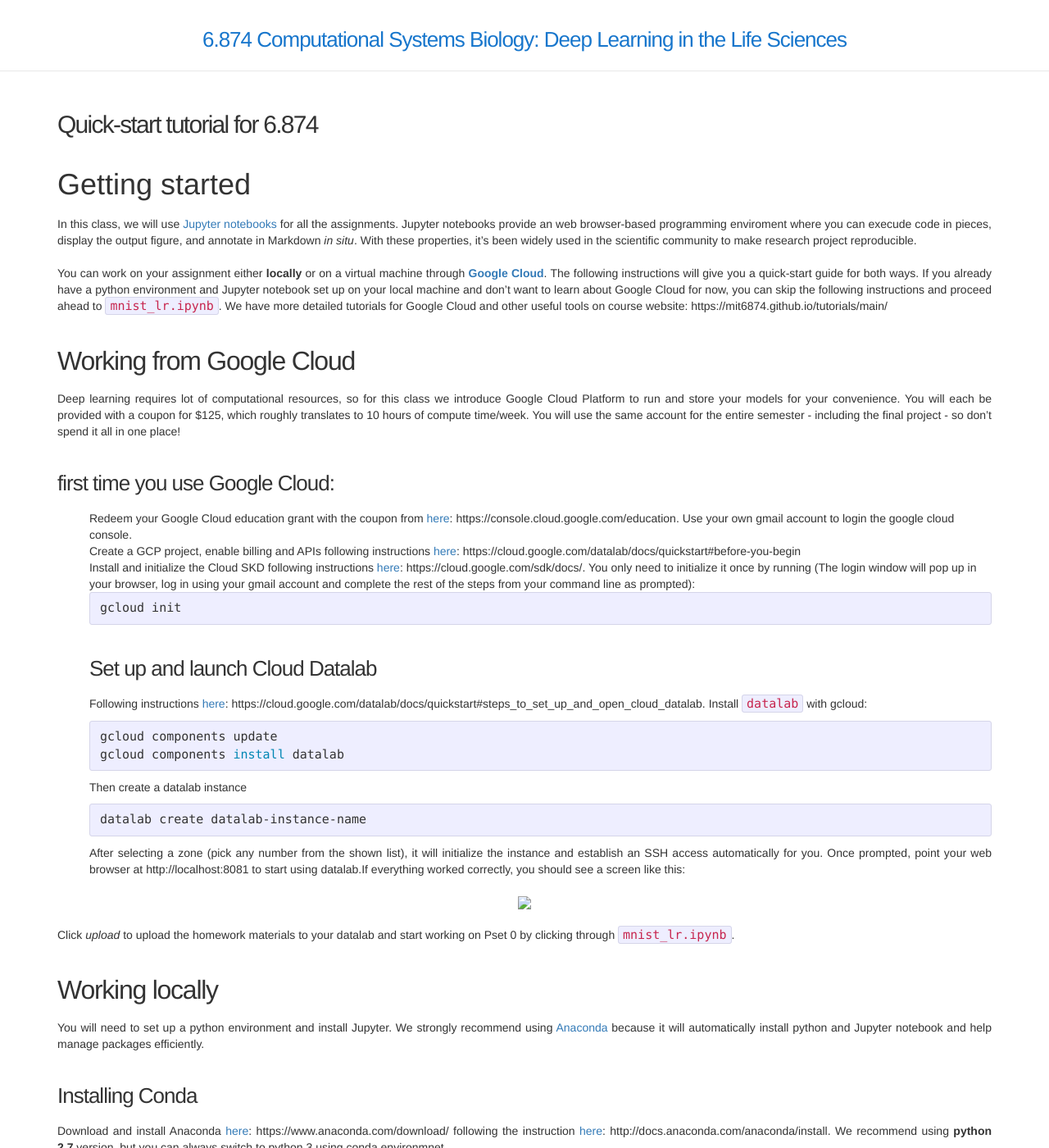
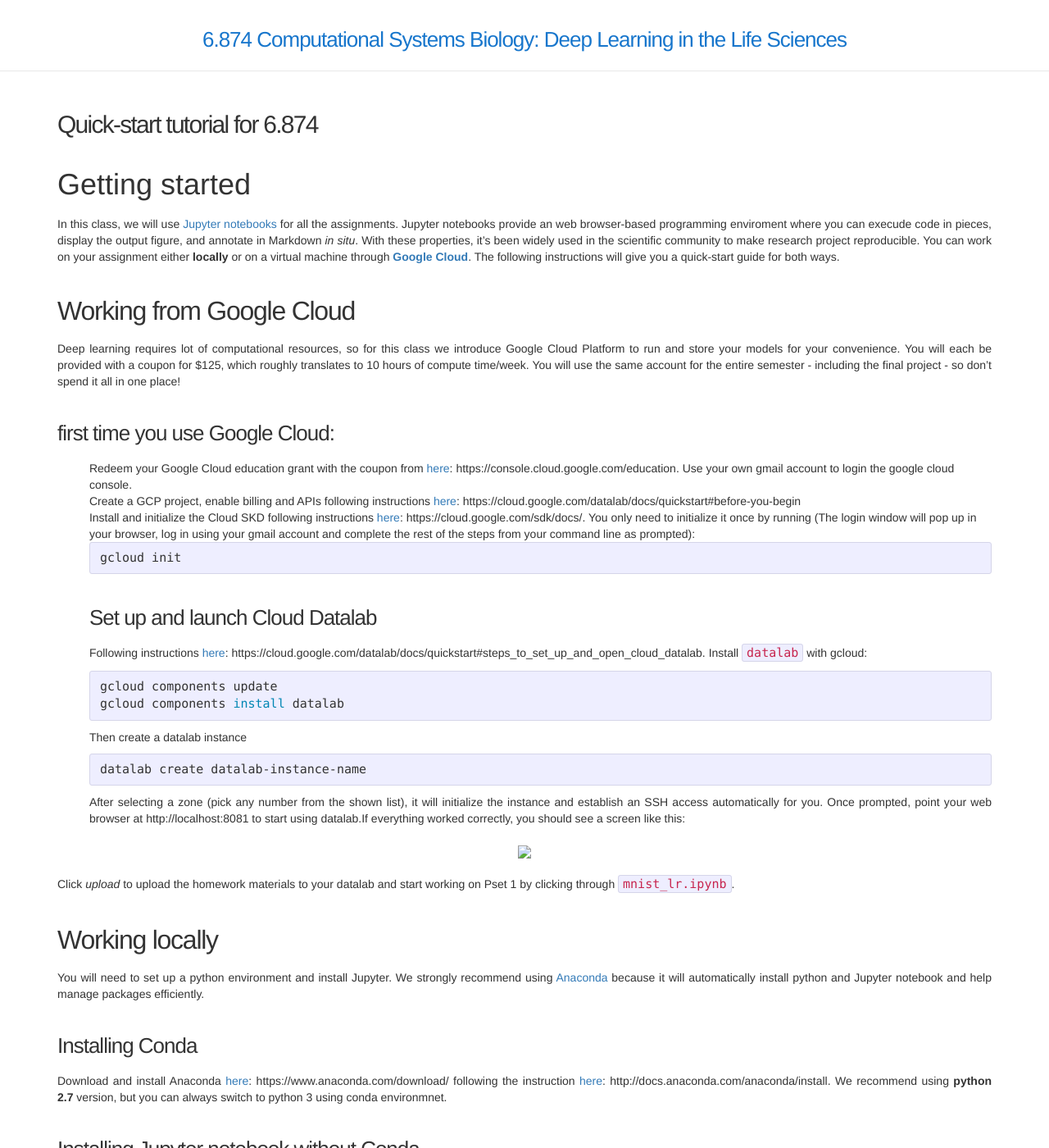
Before and after one commit to mit6874/mit6874.github.io, a Jekyll site: the page built from tutorials/quickstart-tutorial.md, in a window 1280 px wide and 1400 px high. Shown: the whole window at 82% size. Built offline with Jekyll 4.4.1, drawn with Linux system fonts in a browser that asks for light colours; nearby versions of some CDN libraries; some of the changed text lies outside the part shown.

Commit message:
Update quickstart-tutorial.md

```diff
--- a/tutorials/quickstart-tutorial.md
+++ b/tutorials/quickstart-tutorial.md
@@ -6,10 +6,8 @@
 
 # Getting started
 In this class, we will use [Jupyter notebooks](http://jupyter.org/) for all the
-assignments. Jupyter notebooks provide an web browser-based programming enviroment where you can execude code in pieces, display the output figure, and annotate in Markdown *in situ*. With these properties, it's been widely used in the scientific community to make research project reproducible.
-
-You can work on your assignment either **locally** or on a virtual machine
-through [**Google Cloud**](https://cloud.google.com/). The following instructions will give you a quick-start guide for both ways. If you already have a python environment and Jupyter notebook set up on your local machine and don't want to learn about Google Cloud for now, you can skip the following instructions and proceed ahead to `mnist_lr.ipynb`. We have more detailed tutorials for Google Cloud and other useful tools on course website: https://mit6874.github.io/tutorials/main/
+assignments. Jupyter notebooks provide an web browser-based programming enviroment where you can execude code in pieces, display the output figure, and annotate in Markdown *in situ*. With these properties, it's been widely used in the scientific community to make research project reproducible. You can work on your assignment either **locally** or on a virtual machine
+through [**Google Cloud**](https://cloud.google.com/). The following instructions will give you a quick-start guide for both ways.
 
 ## Working from Google Cloud
 Deep learning requires lot of computational resources, so for this class we introduce Google Cloud Platform to run and store your models for your convenience. You will each be provided with a coupon for $125, which roughly translates to 10 hours of compute time/week. You will use the same account for the entire semester - including the final project - so don't spend it all in one place!
@@ -37,7 +35,7 @@
   <img src='figs/googlecloud.png'>
 </div>
 
-Click *upload* to upload the homework materials to your datalab and start working on Pset 0 by clicking through `mnist_lr.ipynb`.
+Click *upload* to upload the homework materials to your datalab and start working on Pset 1 by clicking through `mnist_lr.ipynb`.
 
 ## Working locally
 You will need to set up a python environment and install Jupyter. We strongly recommend using [Anaconda](https://www.anaconda.com/download/#macos) because it will automatically install python and Jupyter notebook and help manage packages efficiently.
@@ -68,4 +66,4 @@
   <img src='figs/ipynotebook.png'>
 </div>
 
-Click through the `mnist_lr.ipynb` and start working on your Pset 0! More tutorials about how to use Jupyter Notebook can be found [here](https://jupyter-notebook.readthedocs.io/en/stable/notebook.html): https://jupyter-notebook.readthedocs.io/en/stable/notebook.html.
+Click through the `mnist_lr.ipynb` and start working on your Pset 1! More tutorials about how to use Jupyter Notebook can be found [here](https://jupyter-notebook.readthedocs.io/en/stable/notebook.html): https://jupyter-notebook.readthedocs.io/en/stable/notebook.html.
```
